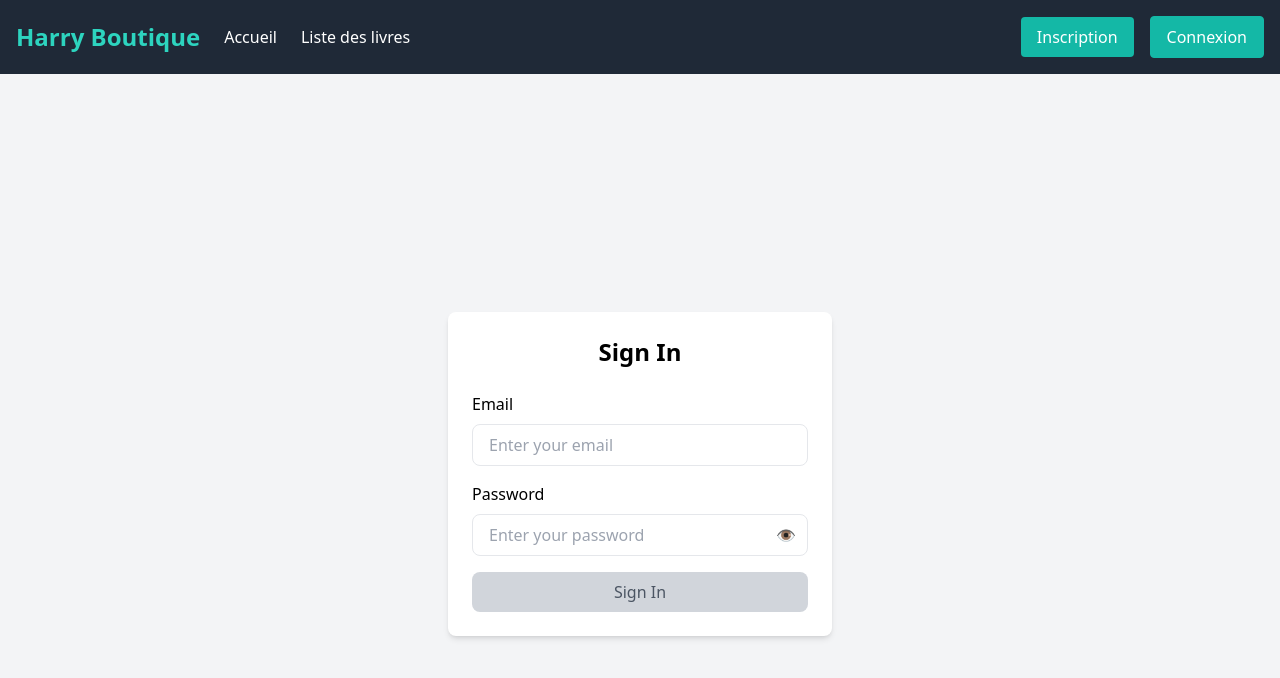
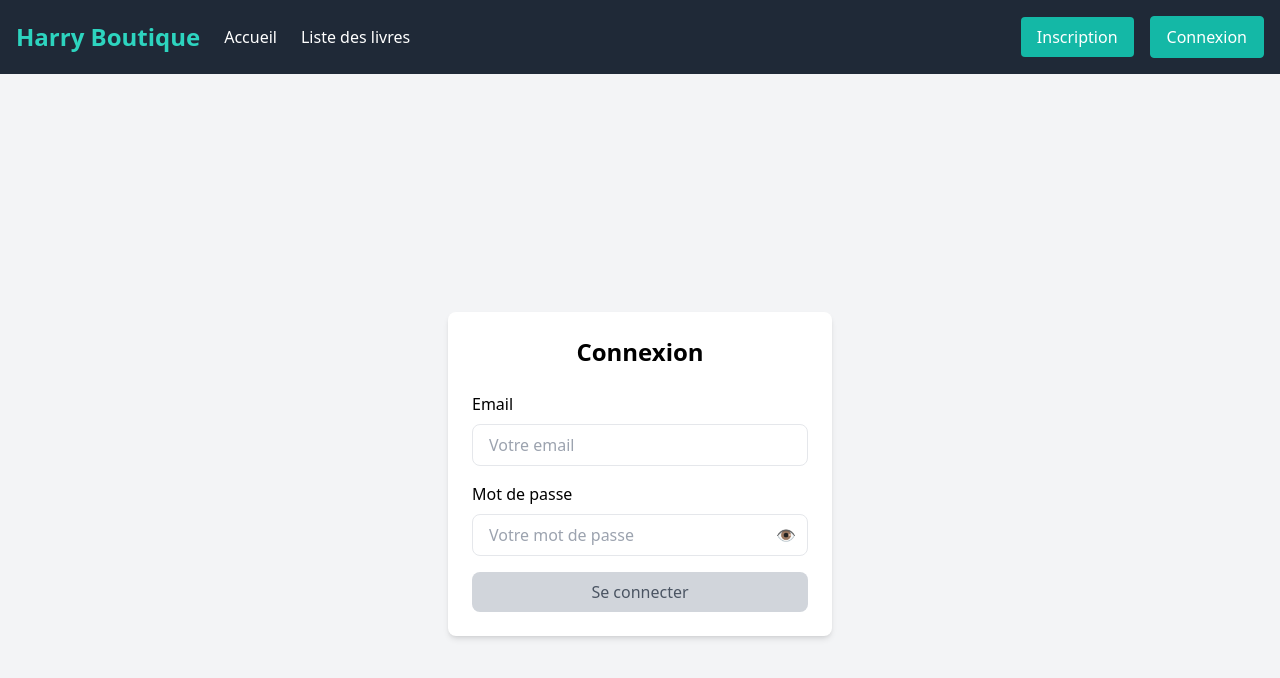
Before and after one commit to Harry8679/Book-E-commerce-Front, a React (Create React App) app: page /signin in a window 1280 px wide. Shown: the top 678 px of the page. Built offline with nearby package versions, Linux system fonts and the light colour scheme; the HTML template or start-up script is replaced by a standard one.

Commit message:
Signin updated

```diff
--- a/src/pages/Signin.jsx
+++ b/src/pages/Signin.jsx
@@ -27,25 +27,34 @@ const Signin = ({ login }) => {
 
       console.log('Login response:', response.data);
 
-      // Sauvegarder les données de l'utilisateur dans localStorage
-      localStorage.setItem('user', JSON.stringify(response.data));
-      login();
+      const { token, user } = response.data;
 
-      // Afficher le popup de succès
-      toast.success('Login successful!', {
-        position: 'top-right',
-        autoClose: 2000, // Durée de 2 secondes
-      });
+      // Vérifier si les données de l'utilisateur sont valides
+      if (user && user.name && user.role !== undefined) {
+        localStorage.setItem('isAuthenticated', 'true');
+        localStorage.setItem('user', JSON.stringify(user));  // Stocker l'utilisateur
+        localStorage.setItem('token', token);                // Stocker le token
+        login(user);  // Met à jour l'état global
 
-      // Redirection après 2 secondes
-      setTimeout(() => {
+        // Afficher un message de succès
+        toast.success('Connexion réussie !', {
+          position: 'top-right',
+          autoClose: 2000,
+        });
+
+        // Redirection immédiate
         navigate('/');
-      }, 2000);
+      } else {
+        console.error("Données utilisateur incomplètes :", response.data);
+        toast.error("Erreur : données utilisateur invalides", {
+          position: 'top-right',
+          autoClose: 2000,
+        });
+      }
     } catch (err) {
-      console.error('Login error:', err.response || err.message);
+      console.error('Erreur de connexion :', err.response || err.message);
       setError(err.response?.data?.error || 'Invalid credentials');
 
-      // Afficher le popup d'erreur
       toast.error(err.response?.data?.error || 'Invalid credentials', {
         position: 'top-right',
         autoClose: 2000,
@@ -55,10 +64,9 @@ const Signin = ({ login }) => {
 
   return (
     <div className="min-h-screen flex items-center justify-center bg-gray-100">
-      {/* Container pour les notifications */}
       <ToastContainer />
       <form onSubmit={handleSubmit} className="bg-white shadow-md rounded-lg p-6 w-96">
-        <h2 className="text-2xl font-bold text-center mb-6">Sign In</h2>
+        <h2 className="text-2xl font-bold text-center mb-6">Connexion</h2>
         {error && <div className="text-red-500 text-sm mb-4">{error}</div>}
         <div className="mb-4">
           <label htmlFor="email" className="block font-medium mb-2">Email</label>
@@ -68,11 +76,11 @@ const Signin = ({ login }) => {
             value={email}
             onChange={(e) => setEmail(e.target.value)}
             className="w-full px-4 py-2 border rounded-lg focus:outline-none focus:ring-2 focus:ring-blue-500"
-            placeholder="Enter your email"
+            placeholder="Votre email"
           />
         </div>
         <div className="mb-4">
-          <label htmlFor="password" className="block font-medium mb-2">Password</label>
+          <label htmlFor="password" className="block font-medium mb-2">Mot de passe</label>
           <div className="relative">
             <input
               type={showPassword ? 'text' : 'password'}
@@ -80,7 +88,7 @@ const Signin = ({ login }) => {
               value={password}
               onChange={(e) => setPassword(e.target.value)}
               className="w-full px-4 py-2 border rounded-lg focus:outline-none focus:ring-2 focus:ring-blue-500"
-              placeholder="Enter your password"
+              placeholder="Votre mot de passe"
             />
             <button
               type="button"
@@ -100,7 +108,7 @@ const Signin = ({ login }) => {
           }`}
           disabled={!email || !password}
         >
-          Sign In
+          Se connecter
         </button>
       </form>
     </div>
```
